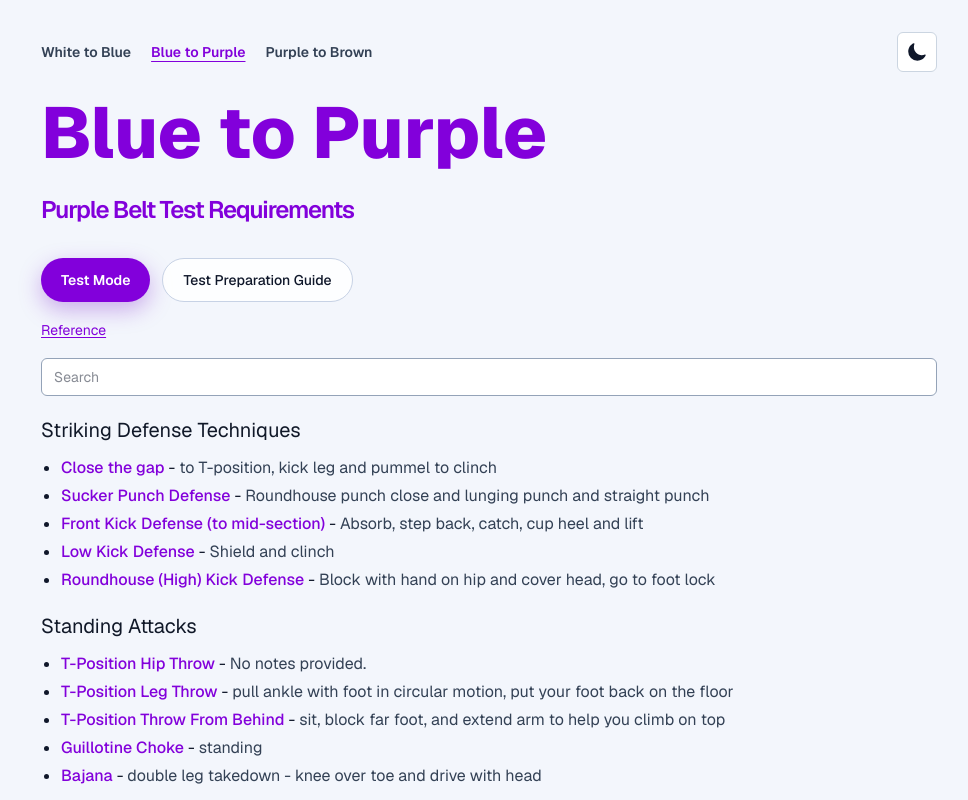
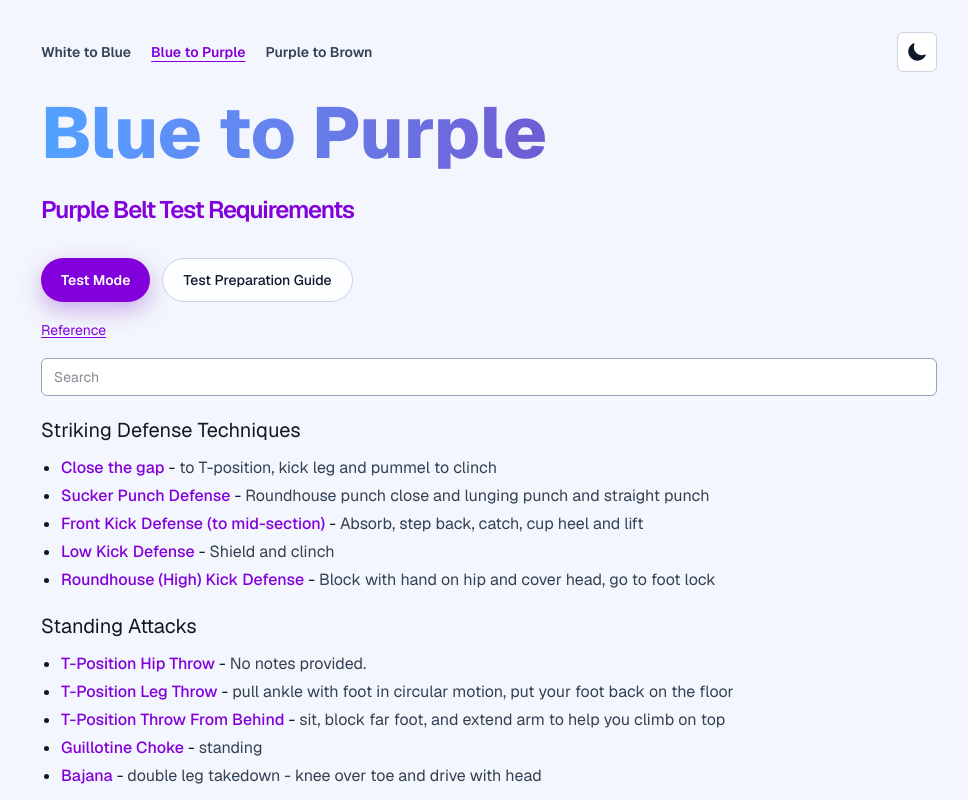
Before and after one commit to waynegraham/belt-progressions, a Next.js app: page /blue-to-purple in a window 1280 px wide. Shown: the top 800 px of the page, without its empty margins (151-1119 px from the left). Built offline with nearby package versions, Linux system fonts and the light colour scheme.

Commit message:
Update gradient title colors

```diff
--- a/src/components/BeltMovesPage.tsx
+++ b/src/components/BeltMovesPage.tsx
@@ -14,6 +14,7 @@ interface BeltMovesPageProps {
 const primaryThemeByTrack = {
   "white-to-blue": {
     textClass: "text-blue-700",
+    headingGradientClass: "bg-gradient-to-r from-zinc-100 to-blue-700",
     linkClass: "text-blue-700 hover:underline",
     activeNavClass: "font-semibold text-blue-700 underline underline-offset-4",
     buttonClass:
@@ -21,17 +22,19 @@ const primaryThemeByTrack = {
   },
   "blue-to-purple": {
     textClass: "text-purple-700",
+    headingGradientClass: "bg-gradient-to-r from-blue-400 to-purple-800",
     linkClass: "text-purple-700 hover:underline",
     activeNavClass: "font-semibold text-purple-700 underline underline-offset-4",
     buttonClass:
       "bg-purple-700 hover:bg-purple-600 shadow-[0_8px_22px_rgba(126,34,206,0.35)]",
   },
   "purple-to-brown": {
-    textClass: "text-amber-800",
-    linkClass: "text-amber-800 hover:underline",
-    activeNavClass: "font-semibold text-amber-800 underline underline-offset-4",
+    textClass: "text-yellow-900",
+    headingGradientClass: "bg-gradient-to-r from-purple-400 to-yellow-900",
+    linkClass: "text-yellow-900 hover:underline",
+    activeNavClass: "font-semibold text-yellow-900 underline underline-offset-4",
     buttonClass:
-      "bg-amber-800 hover:bg-amber-700 shadow-[0_8px_22px_rgba(146,64,14,0.35)]",
+      "bg-yellow-900 hover:bg-yellow-800 shadow-[0_8px_22px_rgba(146,64,14,0.35)]",
   },
 } as const;
 
@@ -253,7 +256,9 @@ export default function BeltMovesPage({ track }: BeltMovesPageProps) {
               <ThemeToggleButton />
             </div>
 
-            <h1 className={`text-7xl font-extrabold leading-tight md:text-7xl print:bg-none print-text ${primaryTheme.textClass}`}>
+            <h1
+              className={`bg-clip-text text-7xl font-extrabold leading-tight text-transparent md:text-7xl print:bg-none print:text-black ${primaryTheme.headingGradientClass}`}
+            >
               {track.label}
             </h1>
 
```
